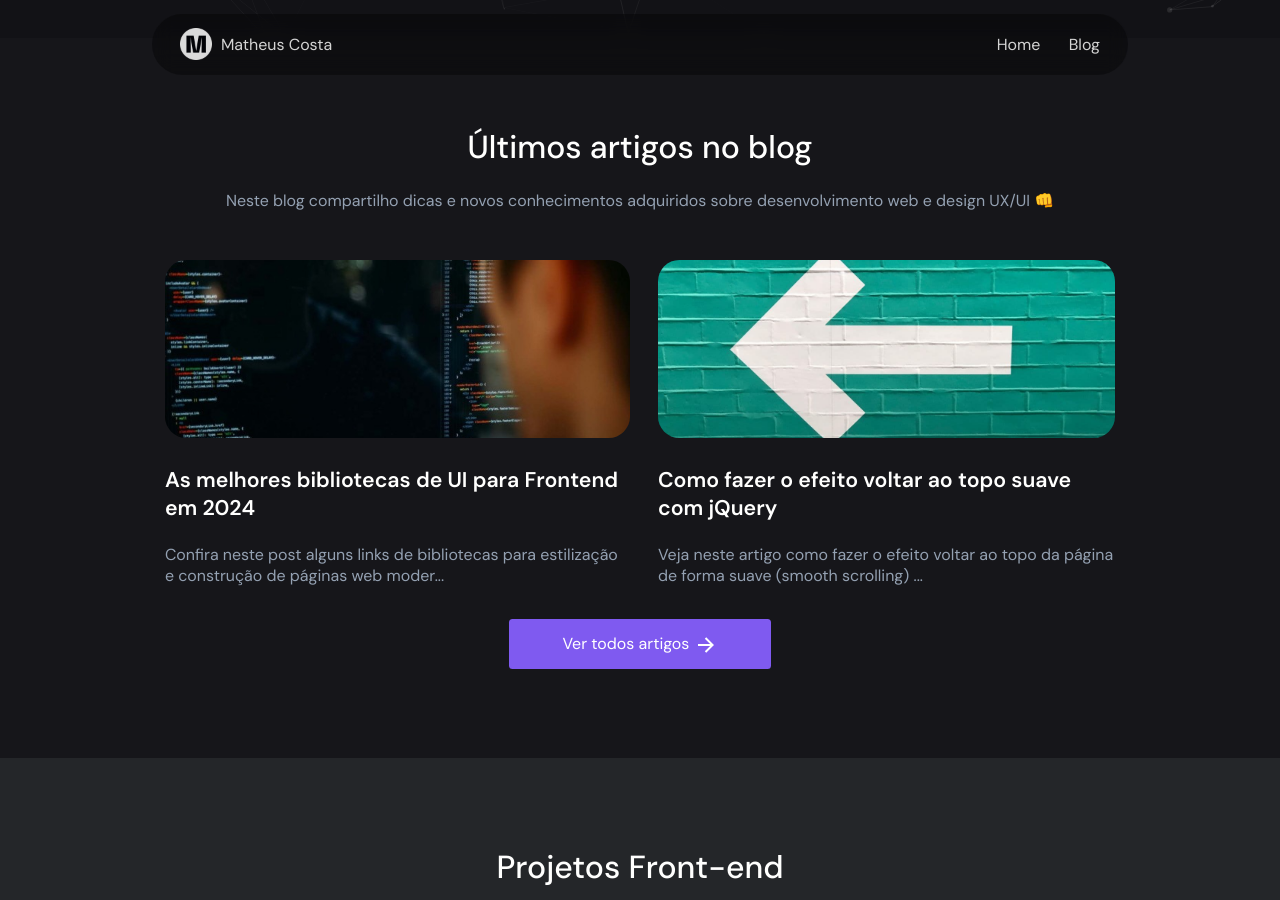
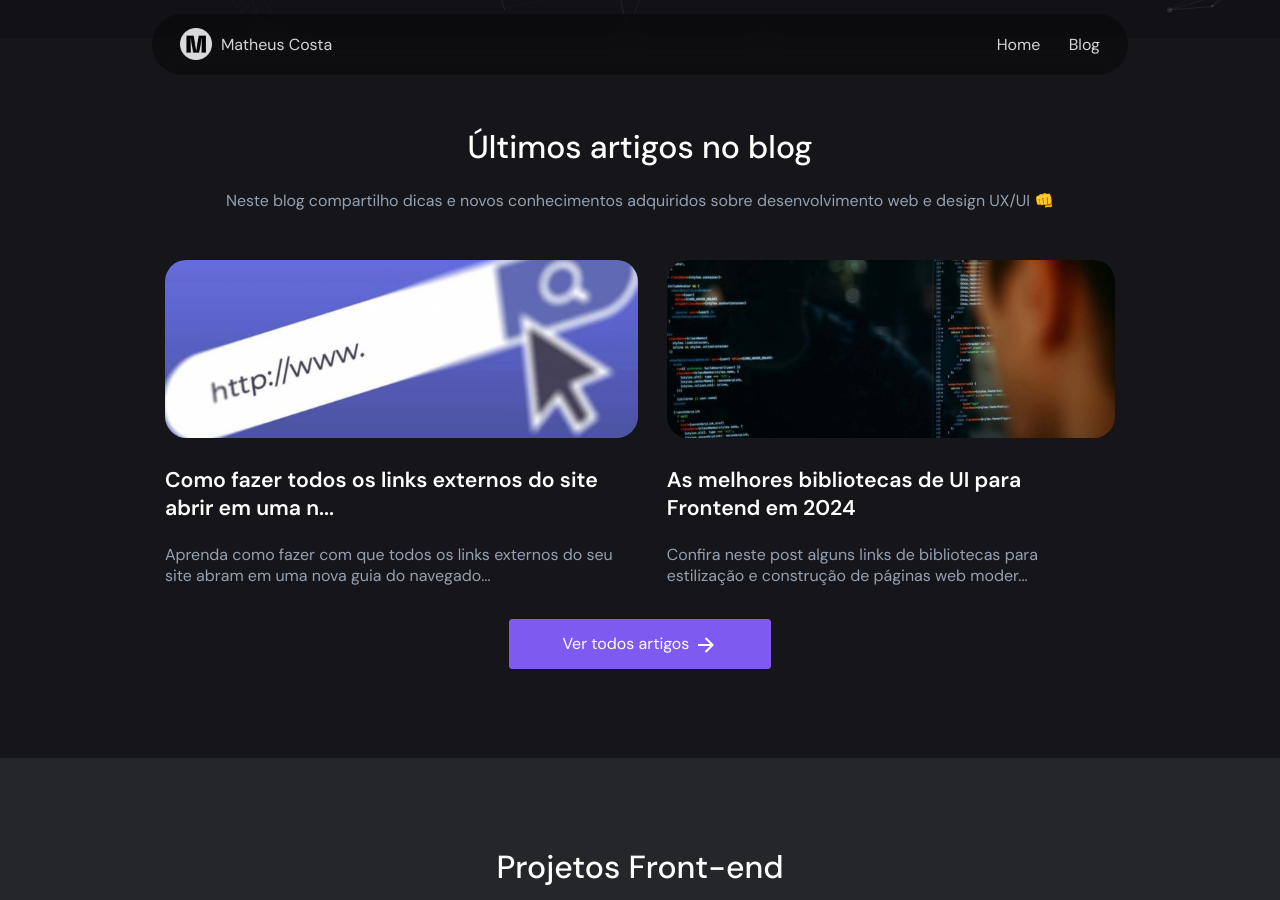
Before and after one commit to matheuscostadesign/matheuscostadesign.github.io, a Jekyll site: the page built from index.html, in a window 1280 px wide and 900 px high, scrolled down 862 px. Built offline with Jekyll 4.4.1, drawn with Linux system fonts in a browser that asks for light colours; part of the change alters nothing that is shown.

Commit message:
feat(blog): Novo post e melhorias

````diff
--- /dev/null
+++ b/_posts/2024/05-maio/2024-05-31-links-externos.md
@@ -0,0 +1,102 @@
+---
+layout: post
+title: "Como fazer todos os links externos do site abrir em uma nova aba/guia"
+description: "Veja neste artigo como fazer com que todos os links externos do seu site abram em uma nova guia do navegador."
+slug: como-abrir-todos-links-externos-do-site-em-uma-nova-aba-ou-guia
+author: Matheus Costa
+categories: Front-end
+image: assets/images/posts/2024/05/como-abrir-todos-links-externos-do-site-em-uma-nova-aba-ou-guia.jpg
+comments: true
+---
+
+Aprenda como fazer com que todos os links externos do seu site abram em uma nova guia do navegador automaticamente, sem precisar ficar adicionando `target="_blank"` manualmente para cada tag `a` (âncora) no HTML.
+
+## Adicionando script
+
+Para fazer com que todos os links externos (aqueles que não apontam para o seu domínio) abram em uma nova guia, você pode usar JavaScript para adicionar o atributo `target="_blank"` a esses links. Aqui está um exemplo de como fazer isso:
+
+1. **Obter todos os links da página**: Você pode selecionar todos os elementos `<a>`.
+2. **Verificar se o link é externo**: Comparar o domínio do link com o domínio da sua página.
+3. **Adicionar `target="_blank"` aos links externos**: Se o link for externo, adicionar o atributo para que ele abra em uma nova guia.
+
+Aqui está um código JavaScript que realiza essas etapas:
+
+```javascript
+document.addEventListener("DOMContentLoaded", function () {
+  // Obter o domínio atual
+  const currentDomain = window.location.hostname;
+
+  // Selecionar todos os links na página
+  const links = document.querySelectorAll("a");
+
+  // Iterar sobre cada link
+  links.forEach((link) => {
+    // Obter o href do link
+    const href = link.getAttribute("href");
+
+    // Verificar se o href é um link externo
+    if (href && !href.includes(currentDomain) && href.startsWith("http")) {
+      // Adicionar o atributo target="_blank"
+      link.setAttribute("target", "_blank");
+      // Evita que a página de destino acesse a página de origem
+      link.setAttribute("rel", "noopener noreferrer");
+    }
+  });
+});
+```
+
+### Explicação do código:
+
+1. **Evento DOMContentLoaded**: O código é executado quando o DOM é carregado e pronto. Isso garante que todos os links estejam presentes na página antes de tentar manipulá-los.
+
+2. **Obter o domínio atual**: `window.location.hostname` retorna o domínio do site atual, sem incluir o protocolo (http/https) e o caminho.
+
+3. **Selecionar todos os links**: `document.querySelectorAll("a")` seleciona todos os elementos `<a>` na página.
+
+4. **Iterar sobre os links**: `forEach` é usado para iterar sobre cada link selecionado.
+
+5. **Verificar se o link é externo**:
+
+   - `href && !href.includes(currentDomain) && href.startsWith("http")`: Isso verifica se o link tem um atributo `href`, se o `href` não contém o domínio atual e se o `href` começa com "http" (para garantir que é um link completo).
+
+6. **Adicionar `target="_blank"`**: Se o link for externo, `link.setAttribute("target", "_blank")` adiciona o atributo `target` com valor `_blank`, fazendo com que o link abra em uma nova guia.
+
+7. **Adicionar `rel="noopener noreferrer"`**: O atributo `“rel=noopener noreferrer”` é usado para abrir links externos em uma nova janela e evitar que a página de destino acesse a página de origem.
+
+### Como usar:
+
+1. Adicione o código JavaScript acima ao seu arquivo JavaScript principal ou diretamente dentro de uma tag `<script>` no final do seu arquivo HTML, antes da tag de fechamento `</body>`.
+
+```html
+<!DOCTYPE html>
+<html lang="pt-br">
+  <head>
+    <meta charset="UTF-8" />
+    <title>Exemplo</title>
+  </head>
+  <body>
+    <!-- Seu conteúdo aqui -->
+    <script>
+      document.addEventListener("DOMContentLoaded", function () {
+        const currentDomain = window.location.hostname;
+        const links = document.querySelectorAll("a");
+        links.forEach((link) => {
+          const href = link.getAttribute("href");
+          if (
+            href &&
+            !href.includes(currentDomain) &&
+            href.startsWith("http")
+          ) {
+            link.setAttribute("target", "_blank");
+            link.setAttribute("rel", "noopener noreferrer");
+          }
+        });
+      });
+    </script>
+  </body>
+</html>
+```
+
+Dessa forma, todos os links externos na sua página abrirão em uma nova guia automaticamente.
+
+Comente aqui em baixo se esta dica te ajudou 👊
--- a/_sass/_blog.scss
+++ b/_sass/_blog.scss
@@ -28,7 +28,7 @@
       flex-wrap: wrap;
 
       .post-single {
-        max-width: 380px;
+        max-width: 34rem;
         display: flex;
         flex-direction: column;
         gap: 1.6rem;
--- a/_sass/_post.scss
+++ b/_sass/_post.scss
@@ -27,7 +27,8 @@ body {
   h5,
   ul,
   li {
-    margin: 1.6rem 0;
+    margin: 2.4rem 0;
+    line-height: 150%;
     color: $color-text-post;
   }
 
--- a/_sass/_syntax-highlighting.scss
+++ b/_sass/_syntax-highlighting.scss
@@ -1,14 +1,19 @@
 pre,
 code {
   font-size: 1.8rem;
-  border: 1px solid $color-primary;
-  border-radius: 3px;
+  //border: 1px solid $color-primary;
+  border-radius: 0.8rem;
   background: $code-bg;
+  font-family: "Courier New", Courier, monospace;
 }
 
 code {
   padding: 1px 5px;
   color: $white;
+
+  span {
+    font-family: "Courier New", Courier, monospace;
+  }
 }
 
 pre {
@@ -30,6 +35,7 @@ pre {
 
   .highlighter-rouge & {
     background: $code-bg;
+    border-radius: 0.8rem;
   }
 
   .c {
--- a/js/scripts.js
+++ b/js/scripts.js
@@ -24,3 +24,19 @@ $('.s-hero a[href^="#"]').on("click", function (e) {
     400 // velocidade transição
   );
 });
+
+// Função para adicionar target_blank em links externos
+document.addEventListener("DOMContentLoaded", function () {
+  const currentDomain = window.location.hostname;
+
+  const links = document.querySelectorAll("a");
+
+  links.forEach((link) => {
+    const href = link.getAttribute("href");
+
+    if (href && !href.includes(currentDomain) && href.startsWith("http")) {
+      link.setAttribute("target", "_blank");
+      link.setAttribute("rel", "noopener noreferrer");
+    }
+  });
+});
````
Also changed, not shown: _posts/2023/05-maio/2023-05-01-libs-frontend.md (line endings or trailing spaces), assets/images/posts/2024/05/como-abrir-todos-links-externos-do-site-em-uma-nova-aba-ou-guia.jpg (added).
